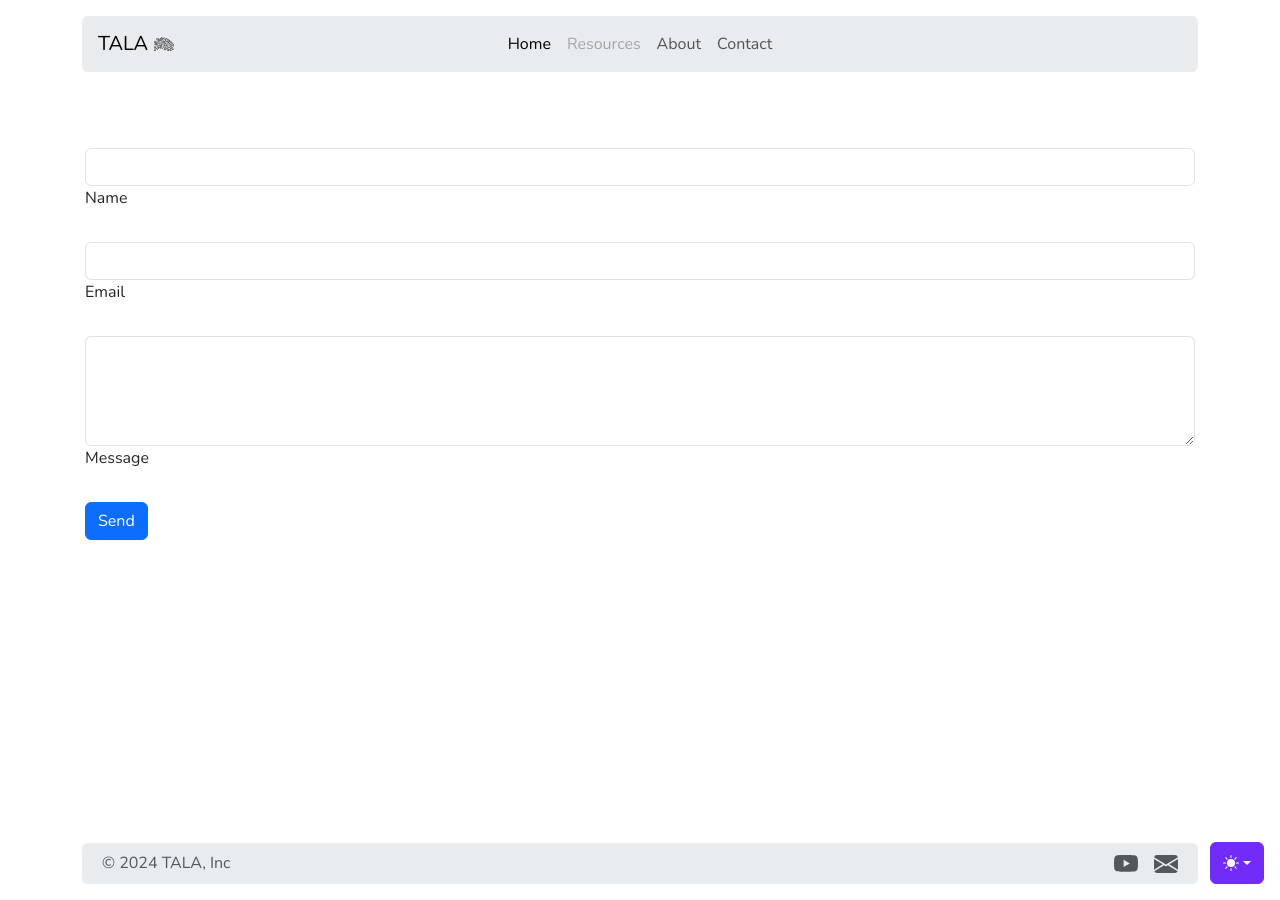
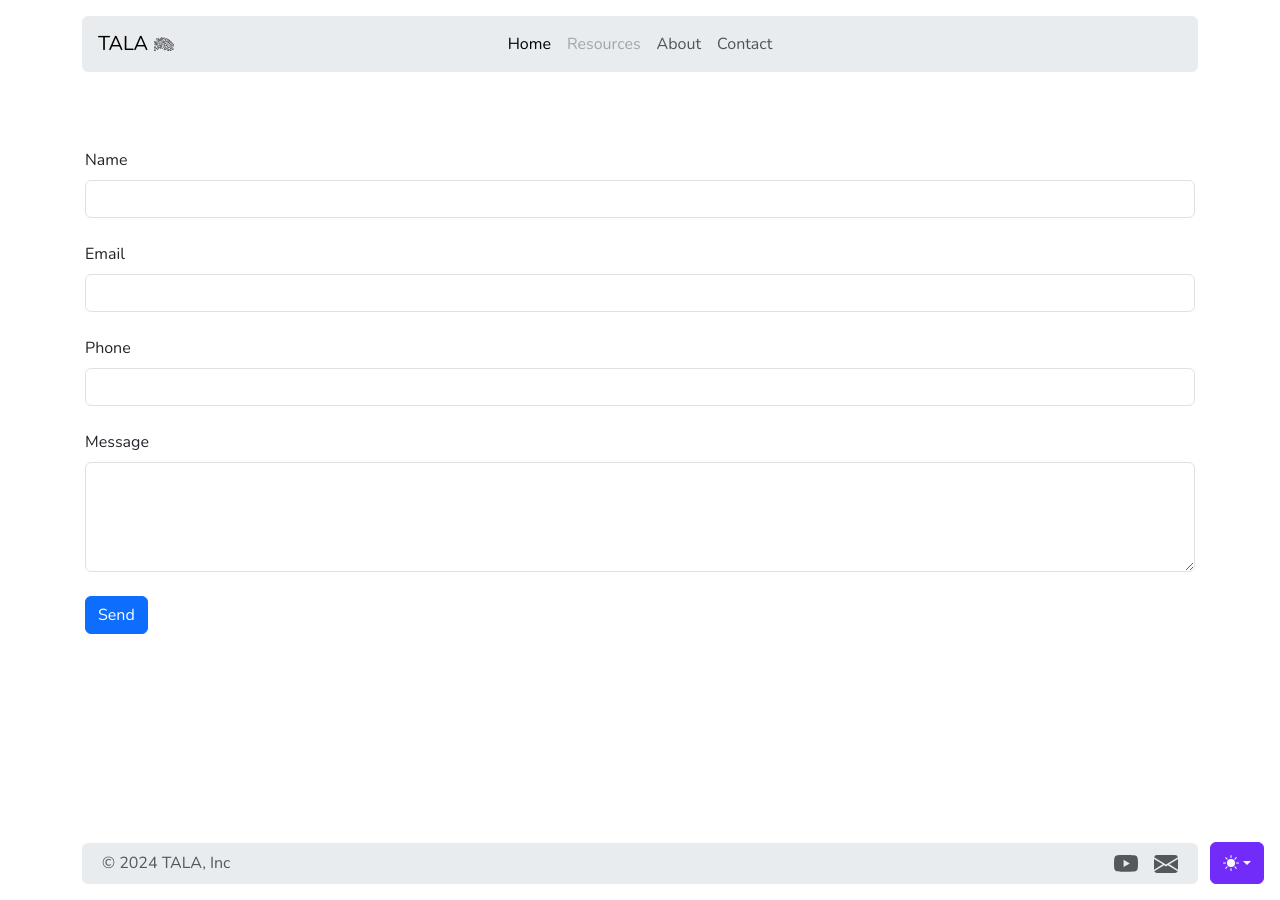
Before and after one commit to tala-it3/website, a Jekyll site: the page built from contact.markdown, in a window 1280 px wide. Built offline with Jekyll 4.4.1, drawn with Linux system fonts in a browser that asks for light colours.

Commit message:
set up contact form

```diff
--- a/contact.markdown
+++ b/contact.markdown
@@ -2,22 +2,30 @@
 title: Contact
 layout: main
 ---
-<form>
+<form method="POST" action="https://formsubmit.co/{{ site.email }}">
     <!-- Name input -->
     <div data-mdb-input-init class="form-outline mb-4">
-        <input type="text" id="form4Example1" class="form-control" />
-        <label class="form-label" for="form4Example1">Name</label>
+        <label class="form-label" for="form-name">Name</label>
+        <input type="text" name="name" id="form-name" class="form-control" required/>
     </div>
     <!-- Email input -->
     <div data-mdb-input-init class="form-outline mb-4">
-        <input type="email" id="form4Example2" class="form-control" />
-        <label class="form-label" for="form4Example2">Email</label>
+        <label class="form-label" for="form-email">Email</label>
+        <input type="email" name="email" id="form-email" class="form-control" required/>
+    </div>
+    <!-- Phone -->
+    <div data-mdb-input-init class="form-outline mb-4">
+        <label class="form-label" for="form-phone">Phone</label>
+        <input type="tel" maxLength="10" minLength="10" name="form-phone" id="phone" class="form-control" pattern="08[3679][0-9]{7}">
     </div>
     <!-- Message input -->
     <div data-mdb-input-init class="form-outline mb-4">
-        <textarea class="form-control" id="form4Example3" rows="4"></textarea>
-        <label class="form-label" for="form4Example3">Message</label>
+        <label class="form-label" for="form-message">Message</label>
+        <textarea name="message" id="form-message" rows="4" class="form-control" required></textarea>
     </div>
+    <!-- Form control -->
+    <input type="hidden" name="_subject" value="Website Form">
+    <input type="hidden" name="_next" value="{{ site.url }}/contact-success.html">
     <!-- Submit button -->
-    <button data-mdb-ripple-init type="button" class="btn btn-primary btn-block mb-4">Send</button>
+    <button data-mdb-ripple-init type="submit" class="btn btn-primary btn-block mb-4">Send</button>
 </form>
```
